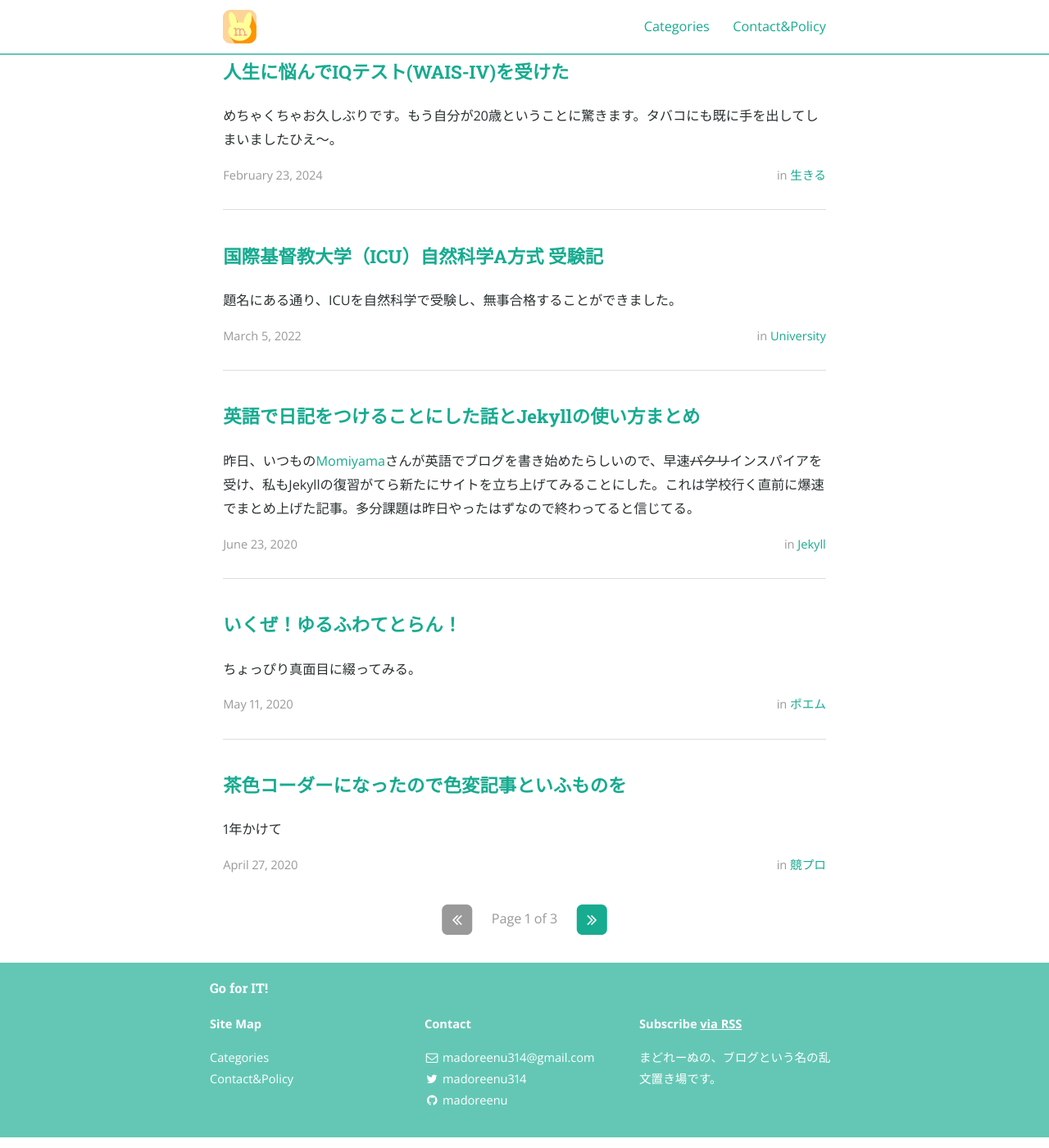
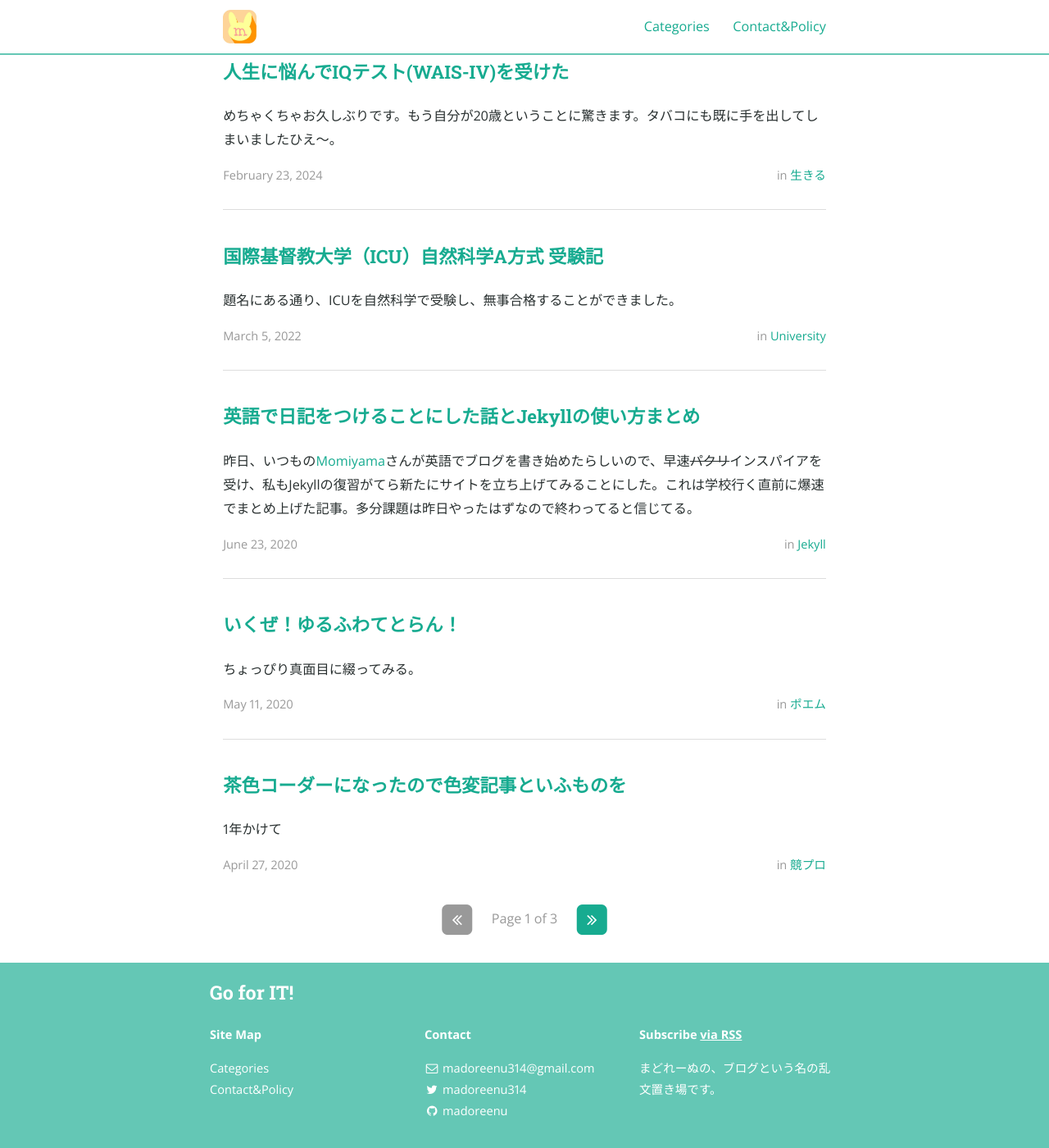
Before and after one commit to madoreenu/madoreenu.github.io, a Jekyll site: the page built from index.html, in a window 1280 px wide and 1400 px high, scrolled down 561 px. Shown: the whole window at 82% size. Built offline with Jekyll 4.4.1, drawn with Linux system fonts in a browser that asks for light colours; nearby versions of some CDN libraries; some web fonts are replaced; the list of posts is cut into pages by our own code; a style sheet for code colours, icons or effects is not loaded.

Commit message:
fixfontsize

```diff
--- a/_sass/base/_typography.scss
+++ b/_sass/base/_typography.scss
@@ -27,7 +27,7 @@ h2 {
 	font-size: modular-scale(3);
 }
 h3 {
-	font-size: (2);
+	font-size: modular-scale(2);
 }
 h4 {
 	font-size: modular-scale(1);
```
